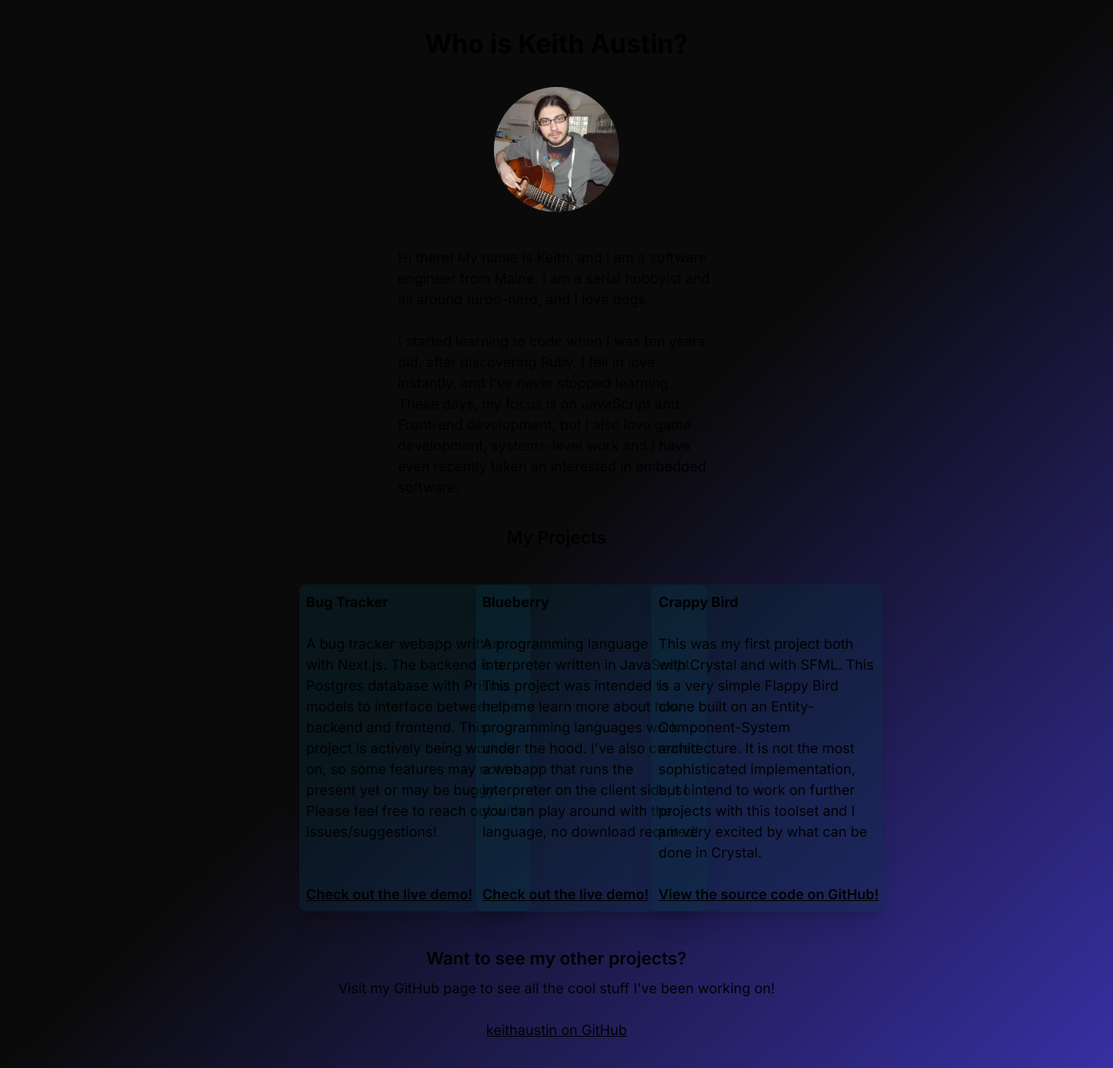
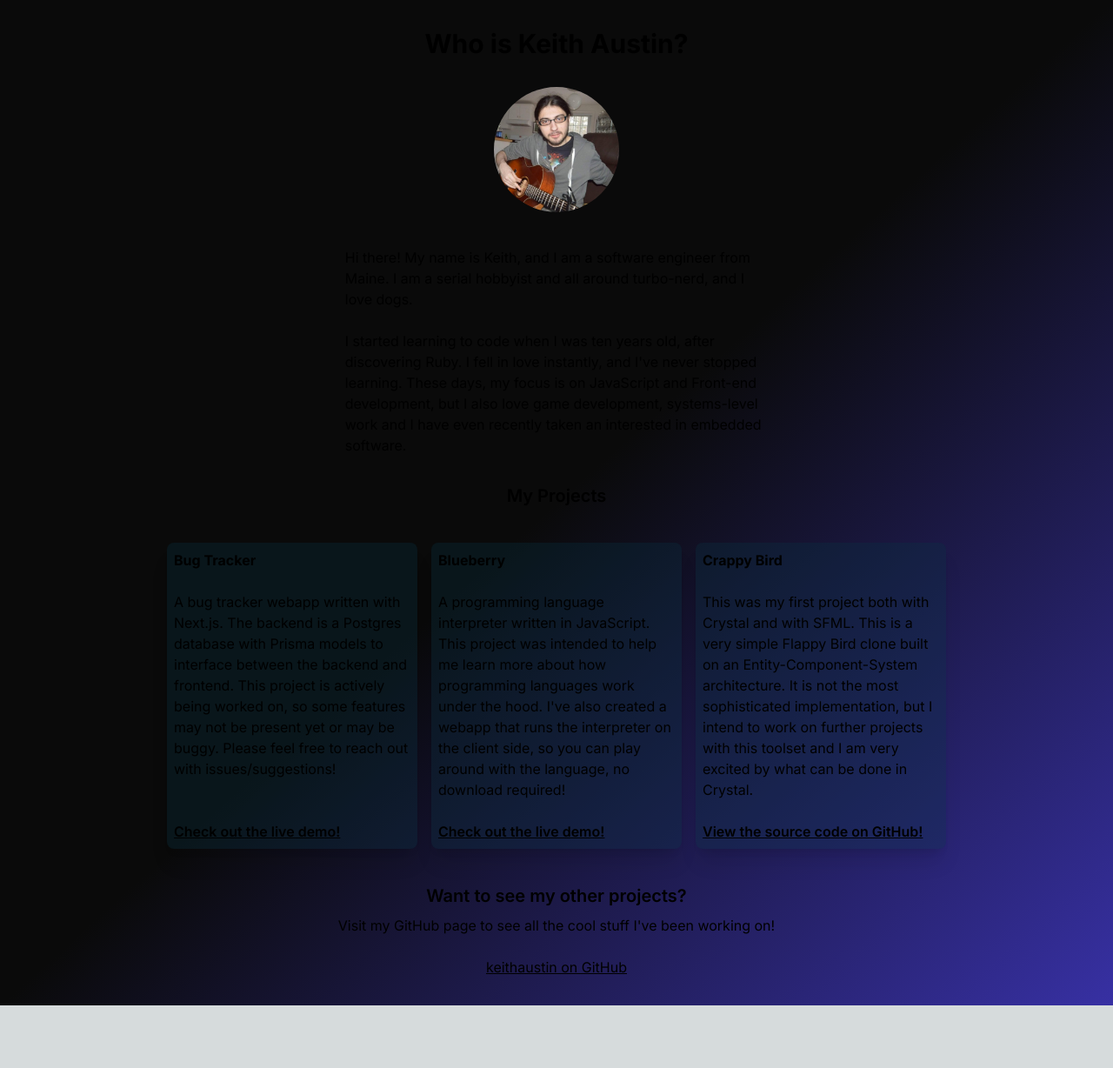
Before and after one commit to keithaustin/portfolio-page, a Next.js app: page / in a window 1280 px wide. Shown: the whole page at 87% size. After the commit the page ends 1156 px from the top, so only its background shows below. Built offline with nearby package versions, Linux system fonts and the light colour scheme.

Commit message:
Clean up some imports and fix profile photo

```diff
--- a/src/app/page.tsx
+++ b/src/app/page.tsx
@@ -1,15 +1,13 @@
-import Image from 'next/image';
 import ProjectCard from './components/ProjectCard';
-import profilePic from '../../public/me.jpg';
 
 export default function Home() {
   return (
     <main className="flex min-h-screen flex-col items-center p-8
       bg-gradient-to-br from-neutral-950 from-50% to-indigo-800">
-      <section className="about-me max-w-[80%] lg:max-w-[30%]">
+      <section className="about-me max-w-[80%] lg:max-w-[60%] xl:max-w-[40%] 2xl:max-w-[30%]">
         <h1 className="text-3xl text-center font-bold mb-8">Who is Keith Austin?</h1>
-        <Image
-          src={profilePic}
+        <img
+          src="./me.jpg"
           alt=""
           width={144}
           height={144}
@@ -31,7 +29,7 @@ export default function Home() {
         <h2 className="text-xl font-semibold text-center my-8">My Projects</h2>
       </section>
       <section className="projects-container grid sm:grid-cols-1 md:grid-cols-2 xl:grid-cols-3
-        max-w-[95%] lg:max-w-[80%] xl:max-w-[50%] mb-8">
+        max-w-[95%] lg:max-w-[85%] xl:max-w-[75%] 2xl:max-w-[60%] mb-8">
         <ProjectCard>
           <h2 className="font-bold">Bug Tracker</h2>
           <br />
```
Also changed, not shown: src/app/me.jpg (added).
